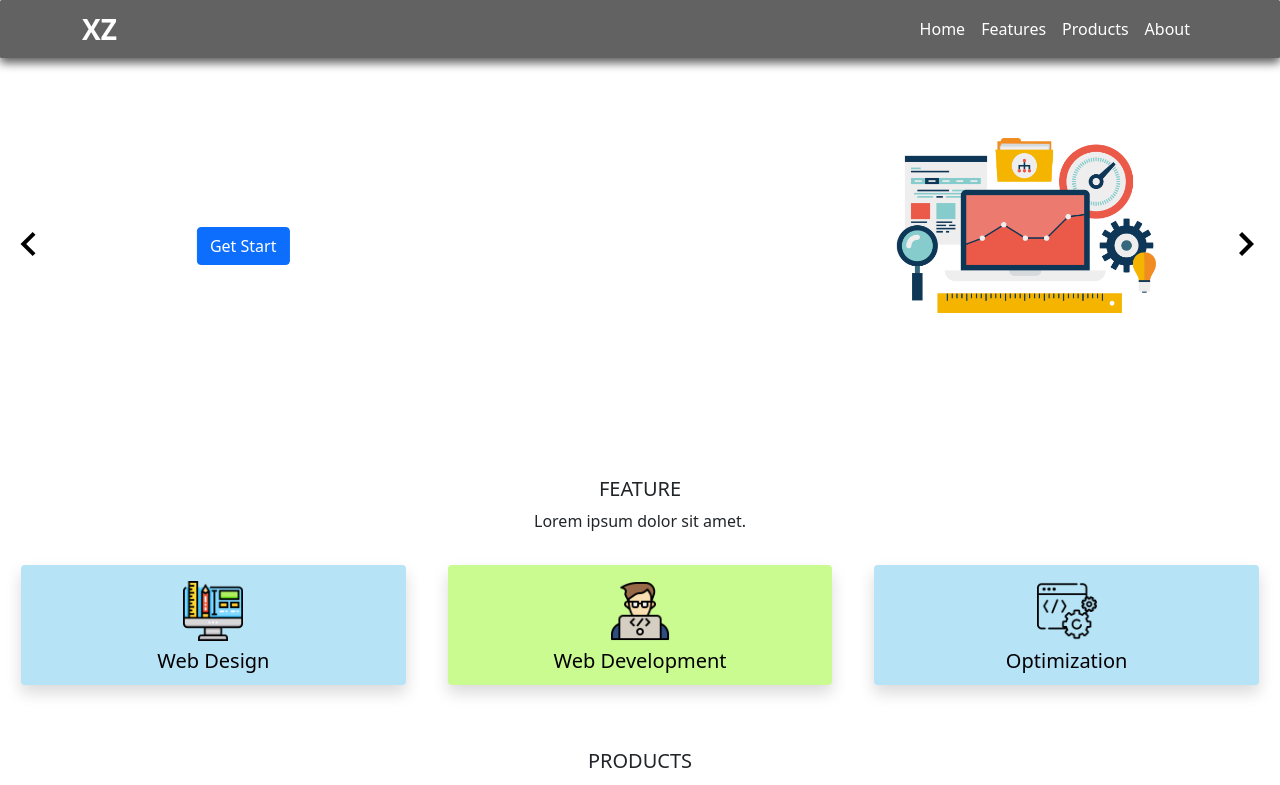
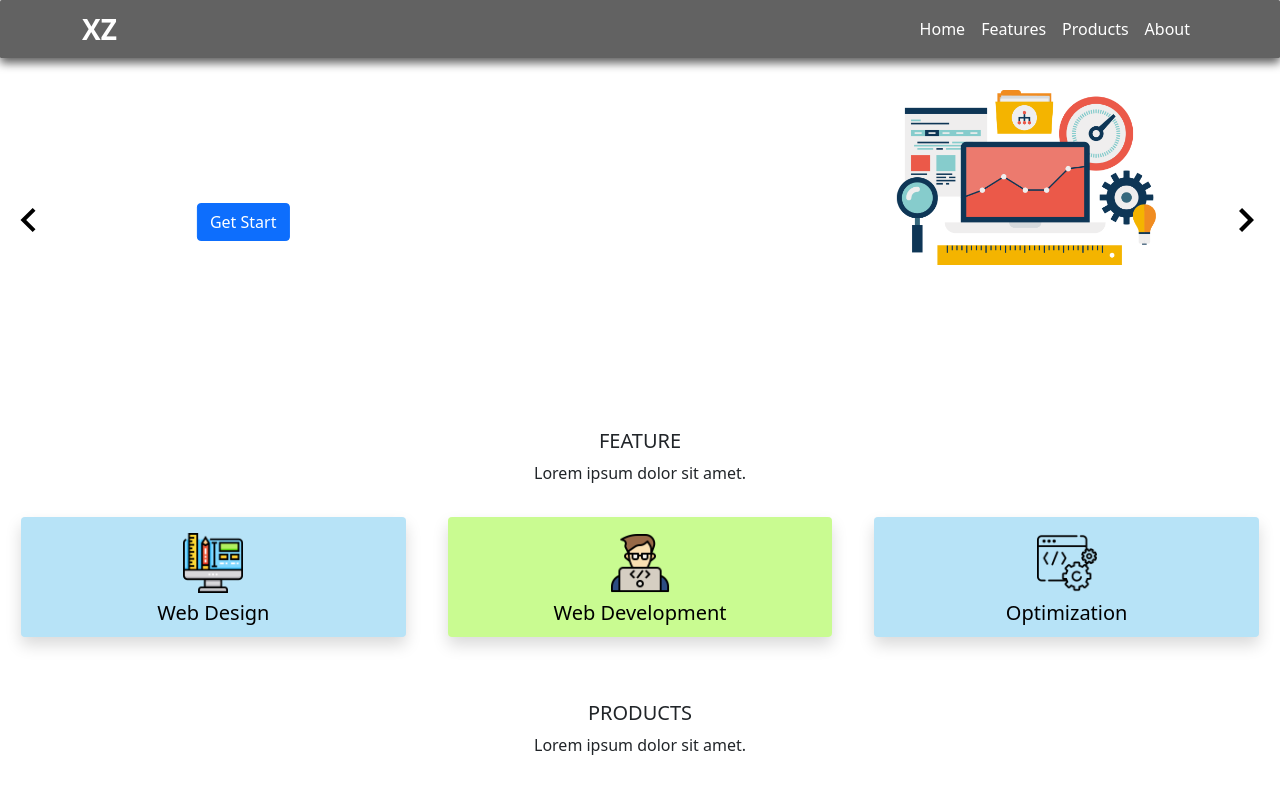
Before and after one commit to moshiur9185/MR-Shopping-Ecommerce-web, a React (Create React App) app: page / in a window 1280 px wide. Shown: the top 785 px of the page. Built offline with nearby package versions, Linux system fonts and the light colour scheme.

Commit message:
work modify

```diff
--- a/src/Component/Header/Header.js
+++ b/src/Component/Header/Header.js
@@ -7,7 +7,7 @@ import img3 from "../image/optimization.png";
 const Header = () => {
   return (
     <div className="text-white">
-      <Slide className="header-bg" easing="ease">
+      <Slide className="header-bg py-5" easing="ease">
         <div className="each-slide">
           <div className="row align-items-center">
             <div className="col-md-5 ms-md-5 ps-md-5 m-sm-2 text-md-start">
@@ -18,7 +18,7 @@ const Header = () => {
               </p>
               <button className="btn btn-primary">Get Start</button>
             </div>
-            <div className="col-md-6 mt-sm-5 text-center">
+            <div className="col-md-6   text-center">
               <img style={{ width: "32.42vh" }} src={img} alt="#" />
             </div>
           </div>
@@ -34,7 +34,7 @@ const Header = () => {
               </p>
               <button className="btn btn-primary">Get Start</button>
             </div>
-            <div className="col-md-6 mt-sm-5 text-center">
+            <div className="col-md-6   text-center">
               <img style={{ width: "32.42vh" }} src={img3} alt="#" />
             </div>
           </div>
@@ -50,12 +50,11 @@ const Header = () => {
               </p>
               <button className="btn btn-primary">Get Start</button>
             </div>
-            <div className="col-md-6 mt-sm-5 text-center">
+            <div className="col-md-6   text-center">
               <img style={{ width: "32.42vh" }} src={img2} alt="#" />
             </div>
           </div>
         </div>
-
       </Slide>
     </div>
   );
```
